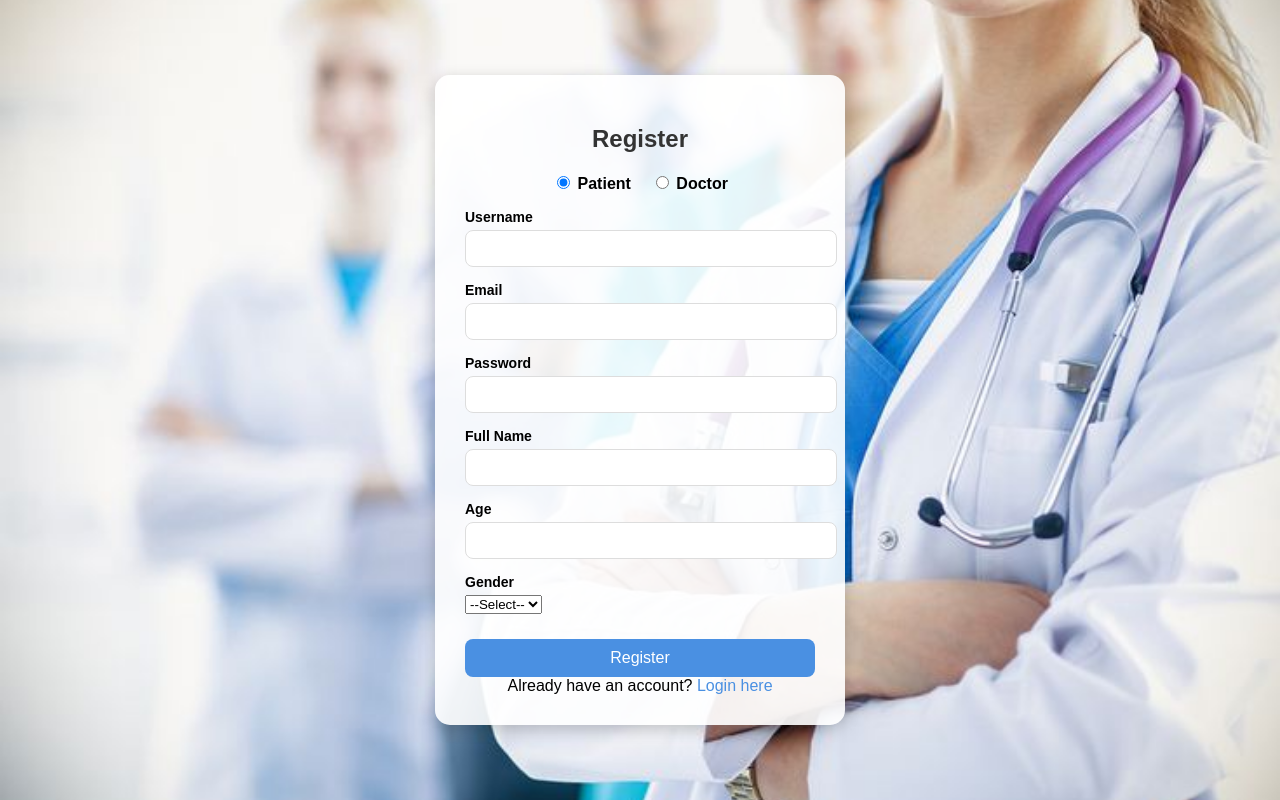
After one commit to Akshara23cet/Django_project, a Django app: page /register/ in a window 1280 px wide. The commit adds this page. Run offline with Django 5.2, Linux system fonts and the light colour scheme.

Commit message:
just created a login and registration page

```diff
--- /dev/null
+++ b/accounts/static/css/login.css
@@ -0,0 +1,86 @@
+/* Page background */
+body {
+    font-family: Arial, sans-serif;
+    background: url("../images/login3.jpg") no-repeat center center fixed;
+    background-size: cover;
+    display: flex;
+    justify-content: center;
+    align-items: center;
+    height: 100vh;
+    margin: 0;
+}
+
+/* Card container */
+.card {
+    background: rgba(255, 255, 255, 0.9); /* white with slight transparency */
+    padding: 30px;
+    border-radius: 15px;
+    box-shadow: 0px 4px 15px rgba(0, 0, 0, 0.2);
+    width: 350px;
+    text-align: center;
+}
+
+/* Card title */
+.card h2 {
+    margin-bottom: 20px;
+    color: #333;
+}
+
+/* Form group */
+.form-group {
+    text-align: left;
+    margin-bottom: 15px;
+}
+
+.form-group label {
+    font-weight: bold;
+    font-size: 14px;
+    display: block;
+    margin-bottom: 5px;
+}
+
+.form-group input {
+    width: 100%;
+    padding: 10px;
+    border-radius: 8px;
+    border: 1px solid #ddd;
+    outline: none;
+    transition: border 0.3s;
+}
+
+.form-group input:focus {
+    border: 1px solid #4A90E2;
+}
+
+/* Button */
+.btn {
+    width: 100%;
+    padding: 10px;
+    background: #4A90E2;
+    border: none;
+    border-radius: 8px;
+    color: #fff;
+    font-size: 16px;
+    cursor: pointer;
+    margin-top: 10px;
+    transition: background 0.3s;
+}
+
+.btn:hover {
+    background: #357ABD;
+}
+
+/* Links */
+p {
+    margin-top: 15px;
+    font-size: 14px;
+}
+
+a {
+    color: #4A90E2;
+    text-decoration: none;
+}
+
+a:hover {
+    text-decoration: underline;
+}
--- /dev/null
+++ b/accounts/templates/registration.html
@@ -0,0 +1,118 @@
+{% load static %}
+<!DOCTYPE html>
+<html lang="en">
+<head>
+  <meta charset="UTF-8">
+  <title>Registration</title>
+  <link rel="stylesheet" href="{% static 'css/login.css' %}">
+  <style>
+    /* Extra styling for role switch */
+    .role-select {
+      display: flex;
+      justify-content: center;
+      margin-bottom: 16px;
+      gap: 20px;
+    }
+    .role-select label {
+      font-weight: 600;
+      cursor: pointer;
+    }
+    .hidden {
+      display: none;
+    }
+  </style>
+</head>
+<body>
+  <div class="card">
+    <h2>Register</h2>
+
+    <!-- Role selection -->
+    <div class="role-select">
+      <label>
+        <input type="radio" name="role" value="patient" checked onclick="toggleForm()"> Patient
+      </label>
+      <label>
+        <input type="radio" name="role" value="doctor" onclick="toggleForm()"> Doctor
+      </label>
+    </div>
+
+    <!-- Registration form -->
+    <form action="{% url 'register' %}" method="post" class="form">
+      {% csrf_token %}
+
+      <!-- Common fields -->
+      <div class="form-group">
+        <label>Username</label>
+        <input type="text" name="username" required>
+      </div>
+      <div class="form-group">
+        <label>Email</label>
+        <input type="email" name="email" required>
+      </div>
+      <div class="form-group">
+        <label>Password</label>
+        <input type="password" name="password" required>
+      </div>
+
+      <!-- Patient fields -->
+      <div id="patient-fields">
+        <div class="form-group">
+          <label>Full Name</label>
+          <input type="text" name="patient_name">
+        </div>
+        <div class="form-group">
+          <label>Age</label>
+          <input type="number" name="patient_age" min="0">
+        </div>
+        <div class="form-group">
+          <label>Gender</label>
+          <select name="patient_gender">
+            <option value="">--Select--</option>
+            <option>Male</option>
+            <option>Female</option>
+            <option>Other</option>
+          </select>
+        </div>
+      </div>
+
+      <!-- Doctor fields -->
+      <div id="doctor-fields" class="hidden">
+        <div class="form-group">
+          <label>Full Name</label>
+          <input type="text" name="doctor_name">
+        </div>
+        <div class="form-group">
+          <label>Specialization</label>
+          <input type="text" name="specialization">
+        </div>
+        <div class="form-group">
+          <label>Experience (in years)</label>
+          <input type="number" name="experience" min="0">
+        </div>
+      </div>
+
+      <button type="submit" class="btn">Register</button>
+    </form>
+
+    <div class="links">
+      Already have an account? <a href="{% url 'login' %}">Login here</a>
+    </div>
+  </div>
+
+  <script>
+    function toggleForm() {
+      const role = document.querySelector('input[name="role"]:checked').value;
+      const patientFields = document.getElementById("patient-fields");
+      const doctorFields = document.getElementById("doctor-fields");
+
+      if (role === "patient") {
+        patientFields.classList.remove("hidden");
+        doctorFields.classList.add("hidden");
+      } else {
+        patientFields.classList.add("hidden");
+        doctorFields.classList.remove("hidden");
+      }
+    }
+  </script>
+</body>
+</html>
--- a/accounts/urls.py
+++ b/accounts/urls.py
@@ -2,5 +2,7 @@ from django.urls import path
 from . import views
 
 urlpatterns = [
-    path('login/', views.user_login, name='login'),
+    path('', views.user_login, name='login'),
+     path('login/', views.user_login, name='login'),
+    path('register/', views.register, name='register'),
 ]
--- a/accounts/views.py
+++ b/accounts/views.py
@@ -16,3 +16,6 @@ def user_login(request):
         else:
             messages.error(request, 'Invalid username or password')
     return render(request, 'login.html')
+
+def register(request):
+    return render(request,'registration.html')
```
Also changed, not shown: accounts/templates/login.html (+21 -15 lines), dbms_project/settings.py (+8 -2 lines), accounts/static/images/login.jpg (added), accounts/static/images/login2.jpg (added), accounts/static/images/login3.jpg (added).
